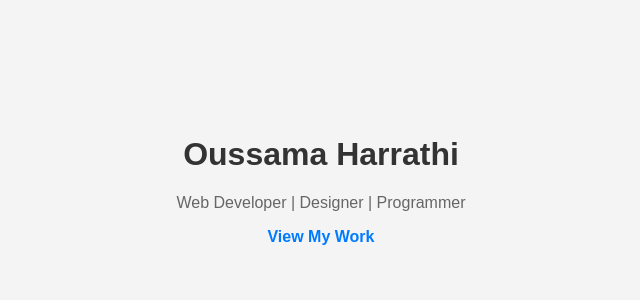
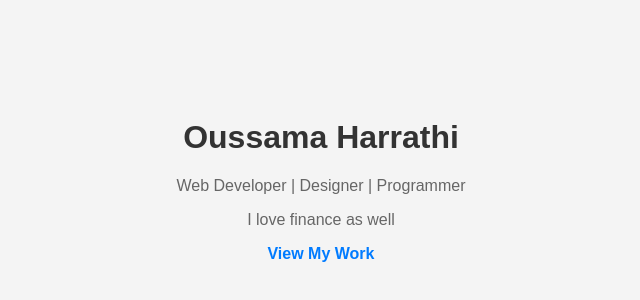
Before and after one commit to oussama-harrathi/Oussama_Harrathi, a plain HTML site: page index.html in a window 1280 px wide. Shown: the part 212-512 px from the top of the page, without its empty margins (319-959 px from the left). Drawn offline with Linux system fonts and the light colour scheme.

Commit message:
Update index.html with new hobby

```diff
--- a/index.html
+++ b/index.html
@@ -36,6 +36,7 @@
     <div class="container">
         <h1>Oussama Harrathi</h1>
         <p>Web Developer | Designer | Programmer</p>
+        <p>I love finance as well</p>
         <p><a href="#">View My Work</a></p>
     </div>
 </body>
```
